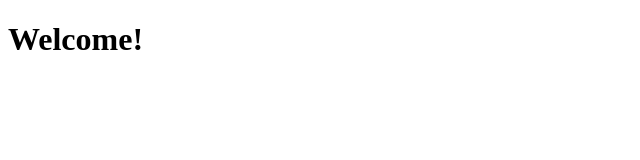
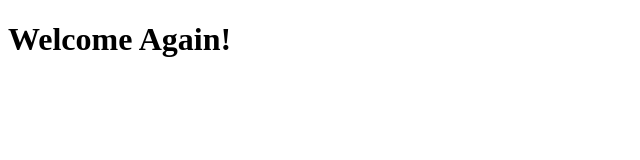
Before and after one commit to AsHtrich/DOLAB10, a plain HTML site: page index.html in a window 1280 px wide. Shown: the whole page, without its empty margins (0-640 px from the left). Drawn offline with Linux system fonts and the light colour scheme.

Commit message:
Updated index.html

```diff
--- a/index.html
+++ b/index.html
@@ -4,6 +4,6 @@
     <title>Web Application</title>
 </head>
 <body>
-    <h1>Welcome!</h1>
+    <h1>Welcome Again!</h1>
 </body>
 </html>
```
